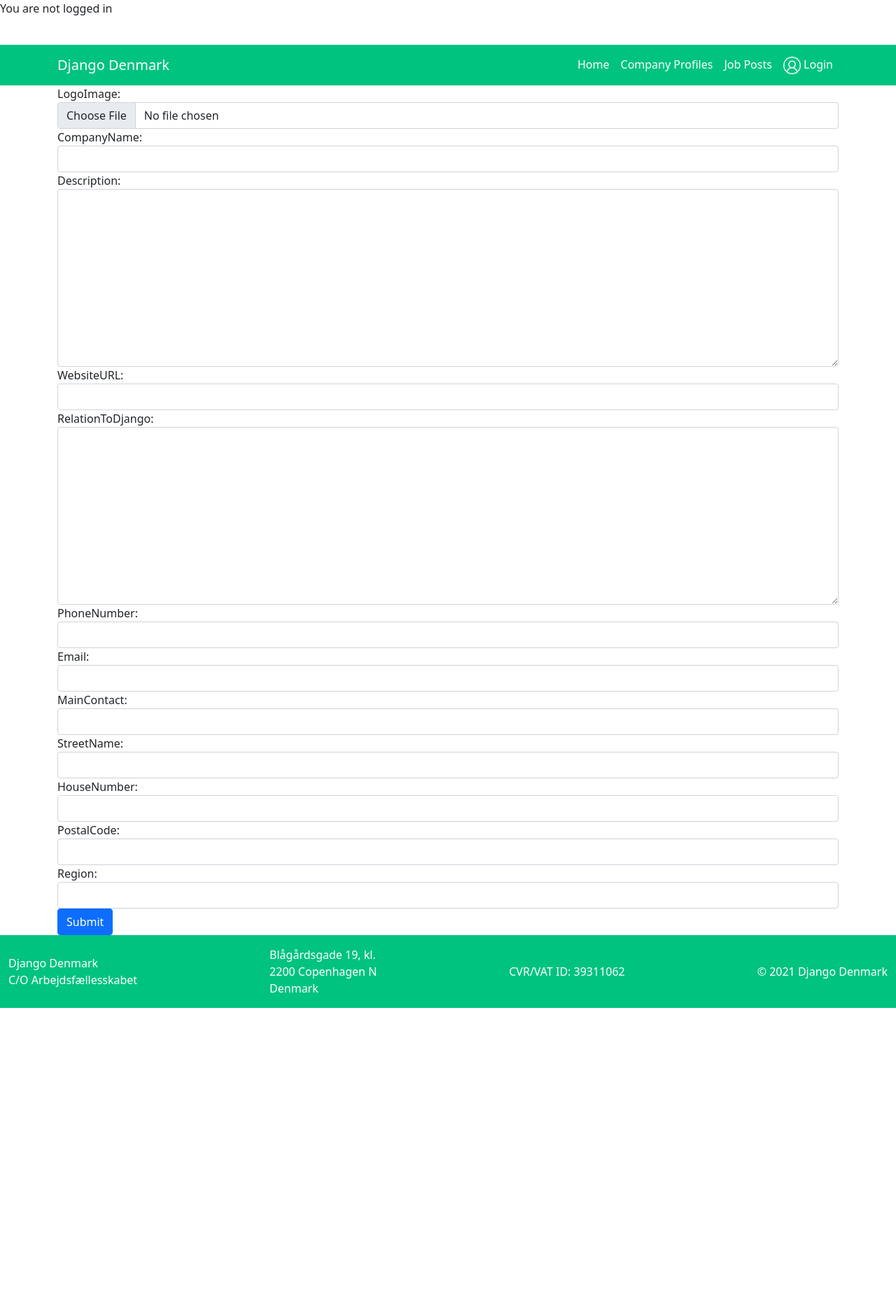
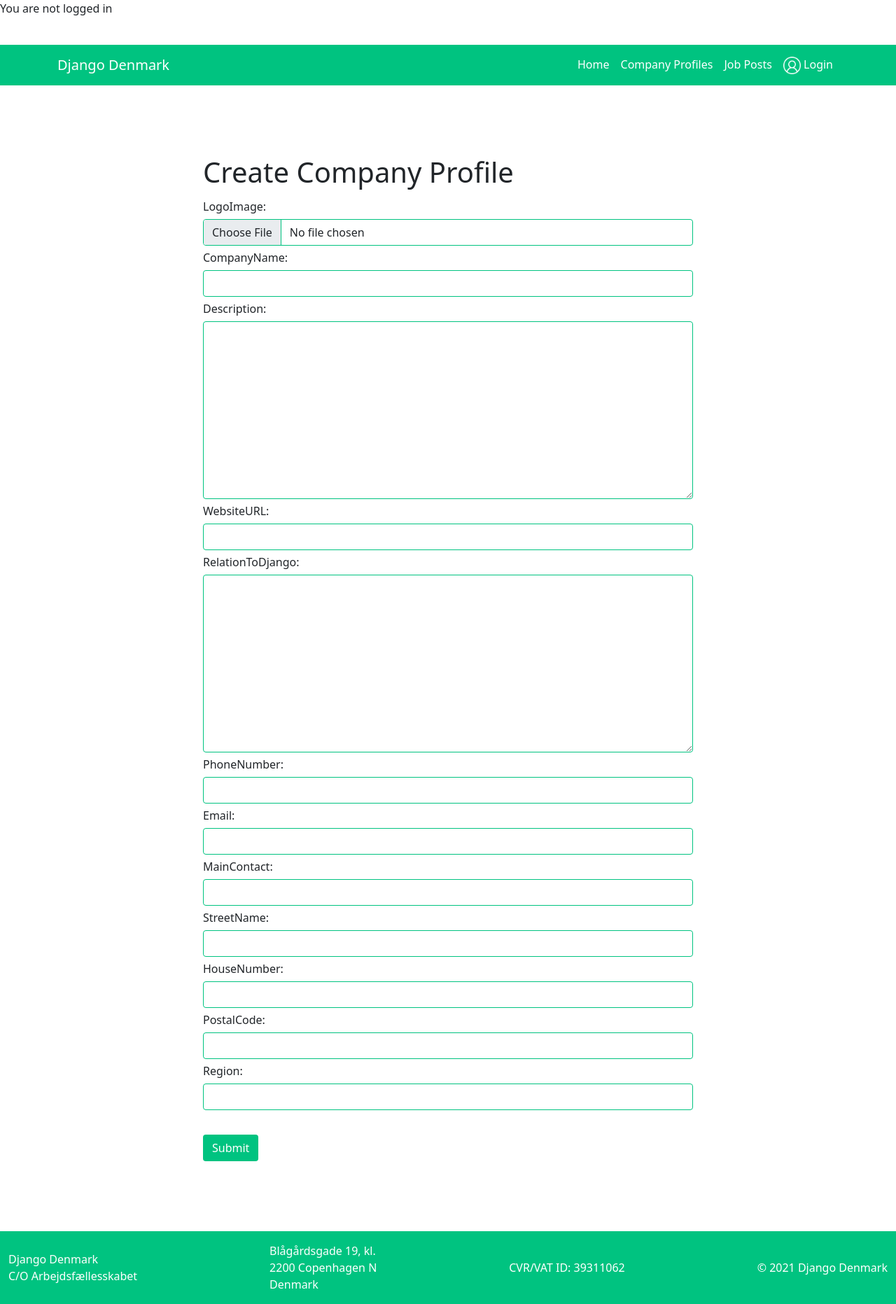
Before and after one commit to django-denmark/django-denmark.org, a Django app: page /company/createCompanyProfile/ in a window 1280 px wide. Shown: the whole page at 70% size. Before the commit the page ends 1440 px from the top, so only its background shows below. Run offline with Django 3.2, Linux system fonts and the light colour scheme; some libraries are stand-ins or nearby versions.

Commit message:
remove error validation in FE and add custom css

```diff
--- a/company/templates/company/createCompanyProfile.html
+++ b/company/templates/company/createCompanyProfile.html
@@ -2,40 +2,17 @@
 {% block content %}
 
 {% load widget_tweaks %}
-<form method="post" enctype="multipart/form-data">
+<form method="post" enctype="multipart/form-data" class="company-profile-form">
+    <h1>Create Company Profile</h1>
     {% csrf_token %}
-  {% for hidden_field in form.hidden_fields %}
-    {{ hidden_field }}
-  {% endfor %}
-
-  {% if form.non_field_errors %}
-    <div class="alert alert-danger" role="alert">
-      {% for error in form.non_field_errors %}
-        {{ error }}
-      {% endfor %}
-    </div>
-  {% endif %}
 
     {% for field in form.visible_fields %}
         <div class="form-group">
             {{ field.label_tag }}
-      {% if form.is_bound %}
-        {% if field.errors %}
-          {% render_field field class="form-control is-invalid" %}
-          {% for error in field.errors %}
-            <div class="invalid-feedback">
-              {{ error }}
+            {% render_field field class="form-control" %}
         </div>
     {% endfor %}
-        {% else %}
-          {% render_field field class="form-control is-valid" %}
-        {% endif %}
-      {% else %}
-        {% render_field field class="form-control" %}
-      {% endif %}
-    </div>
-  {% endfor %}
-
-  <button type="submit" class="btn btn-primary" value="Create Profile">Submit</button>
+    <br>
+    <button type="submit" class="btn btn-submit" value="Create Profile">Submit</button>
 
 {% endblock %}
--- /dev/null
+++ b/djangodenmark/static_files/css/companyProfile.css
@@ -0,0 +1,12 @@
+.company-profile-form {
+    margin: 100px auto;
+    line-height: 35px;
+    max-width: 700px;
+}
+.btn-submit {
+    background-color: #00C380;
+    color: white;
+}
+.form-control {
+    border-color: #00C380;
+}
--- a/djangodenmark/templates/base.html
+++ b/djangodenmark/templates/base.html
@@ -18,6 +18,7 @@
   <link href="https://cdn.jsdelivr.net/npm/bootstrap@5.0.0-beta3/dist/css/bootstrap.min.css" rel="stylesheet" integrity="sha384-eOJMYsd53ii+scO/bJGFsiCZc+5NDVN2yr8+0RDqr0Ql0h+rP48ckxlpbzKgwra6" crossorigin="anonymous">
   <link rel="stylesheet" href="{% static 'css/header_footer.css' %}">
   <link rel="stylesheet" href="{% static 'css/landingpage.css' %}">
+  <link rel="stylesheet" href="{% static 'css/companyProfile.css' %}">
 
 </head>
 <body>
```
Lines whose indentation alone changed are shown as unchanged.
